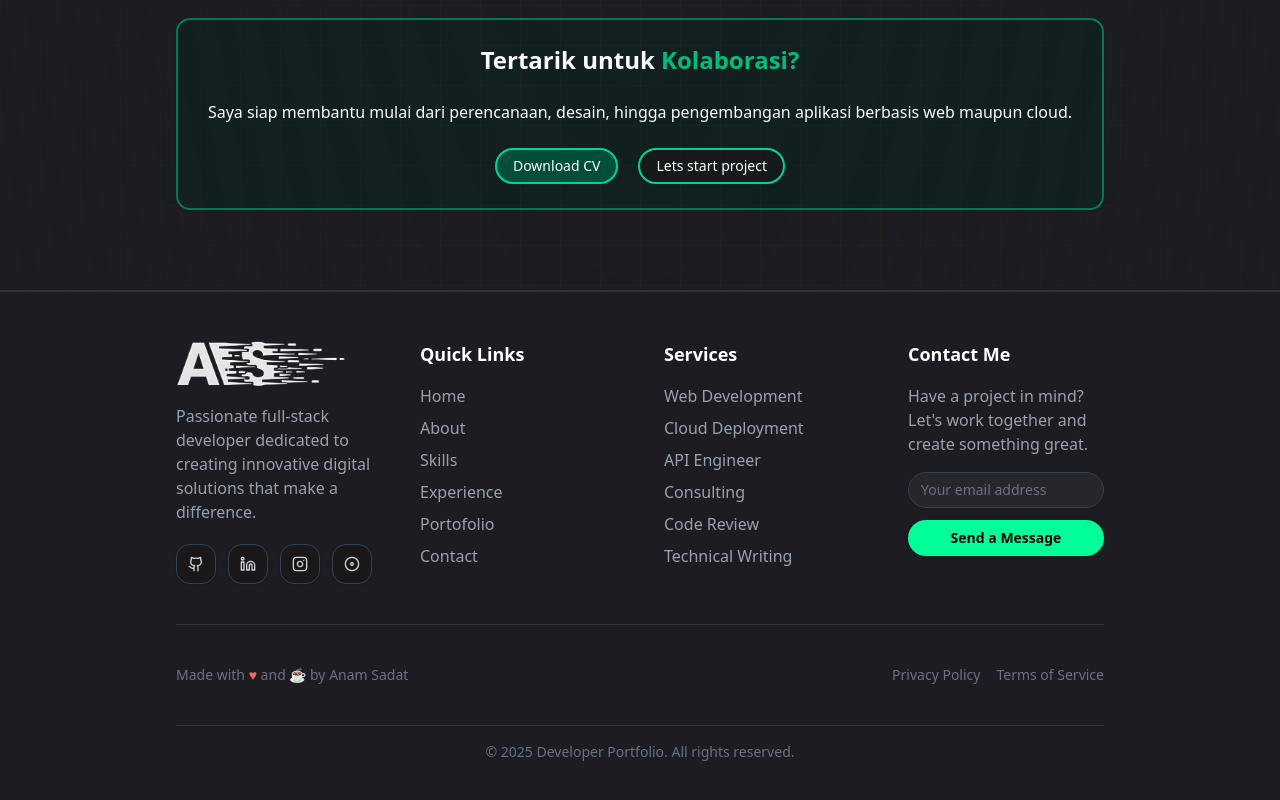
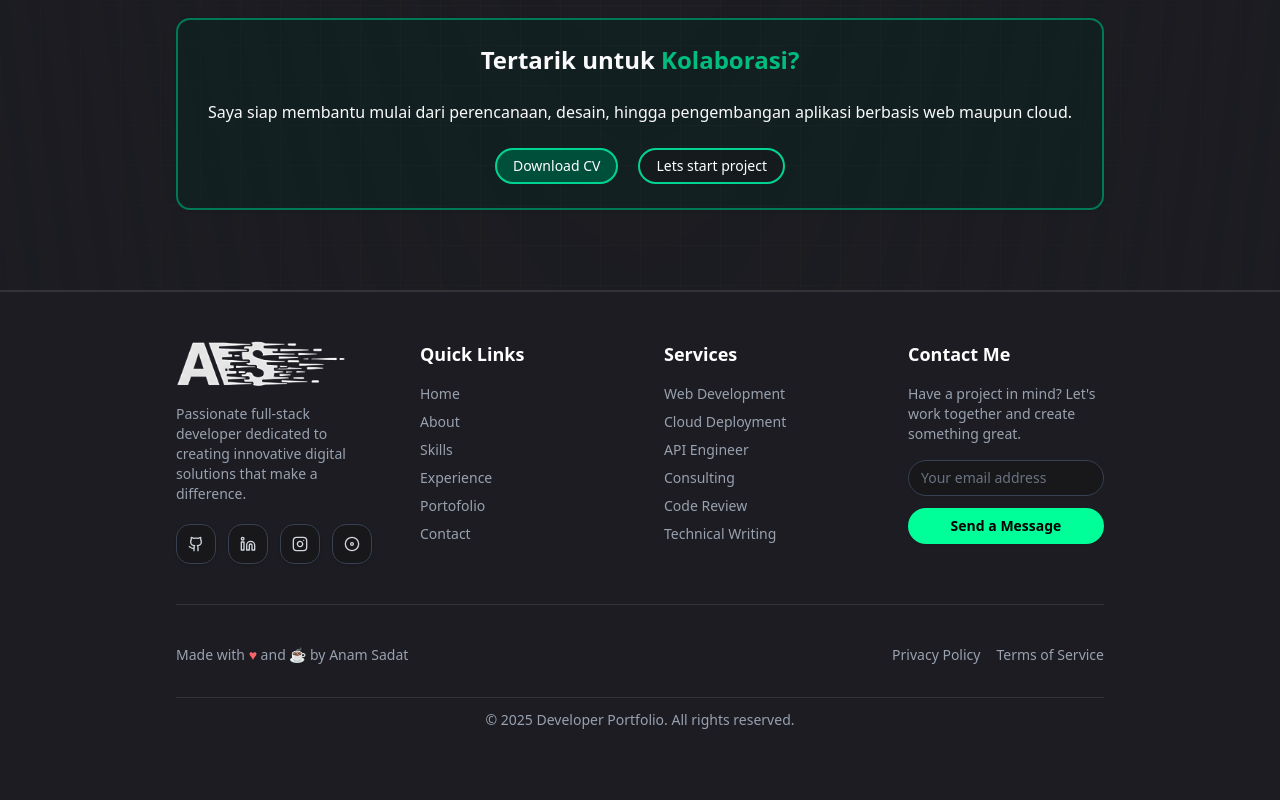
Before and after one commit to AnamSadat/portofolio-v1, a Next.js app: page / in a window 1280 px wide. Shown: the part 9075-9875 px from the top of the page. After the commit the page ends 9853 px from the top, so only its background shows below. Built offline with nearby package versions, Linux system fonts and the light colour scheme.

Commit message:
feat: responsive footer

```diff
--- a/src/components/organism/footer.tsx
+++ b/src/components/organism/footer.tsx
@@ -86,8 +86,9 @@ export function Footer() {
   ];
 
   return (
-    <footer className="bg-[#f9fafb] dark:bg-[#1c1c22] border-t-2 px-44 py-12 text-white">
-      <div className="mx-auto grid grid-cols-1 md:grid-cols-4 gap-12">
+    <footer className="bg-[#f9fafb] dark:bg-[#1c1c22] border-t-2 md:px-44 text-white">
+      <div className="mx-auto px-10 sm:px-0 py-10 sm:py-12">
+        <div className="grid grid-cols-1 md:grid-cols-2 lg:grid-cols-4 gap-10 lg:gap-12">
           {/* Brand + Description + Social Icons */}
           <div className="space-y-4">
             <Image
@@ -98,7 +99,7 @@ export function Footer() {
               className="object-contain"
             />
 
-          <p className="text-md text-gray-400">
+            <p className="text-sm sm:text-md text-gray-600 dark:text-gray-400">
               Passionate full-stack developer dedicated to creating innovative
               digital solutions that make a difference.
             </p>
@@ -111,7 +112,7 @@ export function Footer() {
                   target="_blank"
                   rel="noreferrer"
                   aria-label={item.label}
-                className="flex h-10 w-10 items-center justify-center rounded-xl border border-gray-700 bg-neutral-900/70 text-gray-300 shadow-sm transition-all duration-300 hover:-translate-y-1 hover:shadow-lg hover:shadow-emerald-600/50 hover:text-black hover:bg-custom"
+                  className="flex h-9 w-9 sm:h-10 sm:w-10 items-center justify-center rounded-xl border border-gray-300 dark:border-gray-700 bg-white/70 dark:bg-neutral-900/70 text-gray-700 dark:text-gray-300 shadow-sm transition-all duration-300 hover:-translate-y-1 hover:shadow-lg hover:shadow-emerald-600/50 hover:text-black! hover:bg-custom!"
                 >
                   {item.icon}
                 </Link>
@@ -121,8 +122,10 @@ export function Footer() {
 
           {/* Quick Links */}
           <div className="space-y-4">
-          <h3 className="text-lg font-semibold">Quick Links</h3>
-          <div className="flex flex-col space-y-2 text-gray-400 text-md">
+            <h3 className="text-base sm:text-lg font-semibold text-gray-900 dark:text-white">
+              Quick Links
+            </h3>
+            <div className="flex flex-col space-y-2 text-sm sm:text-md text-gray-600 dark:text-gray-400">
               {page.map((item) => (
                 <Link
                   key={item.href}
@@ -142,18 +145,22 @@ export function Footer() {
 
           {/* Services */}
           <div className="space-y-4">
-          <h3 className="text-lg font-bold">Services</h3>
-          <div className="flex flex-col space-y-2 text-gray-400 text-md">
+            <h3 className="text-base sm:text-lg font-bold text-gray-900 dark:text-white">
+              Services
+            </h3>
+            <div className="flex flex-col space-y-2 text-sm sm:text-md text-gray-600 dark:text-gray-400">
               {service.map((item) => (
                 <p key={item.id}>{item.name}</p>
               ))}
             </div>
           </div>
 
-        {/* Stay Updated */}
+          {/* Stay Updated / Contact Me */}
           <div className="space-y-4">
-          <h3 className="text-lg font-bold">Contact Me</h3>
-          <p className="text-gray-400 text-md">
+            <h3 className="text-base sm:text-lg font-bold text-gray-900 dark:text-white">
+              Contact Me
+            </h3>
+            <p className="text-sm sm:text-md text-gray-600 dark:text-gray-400">
               {
                 "Have a project in mind? Let's work together and create something great."
               }
@@ -163,11 +170,11 @@ export function Footer() {
               <Input
                 type="email"
                 placeholder="Your email address"
-              className=" rounded-full border-gray-700 bg-neutral-900/70 text-sm placeholder:text-gray-500 focus-visible:ring-emerald-500"
+                className="rounded-full border-gray-300 dark:border-gray-700 bg-white/80 dark:bg-neutral-900/70 text-sm placeholder:text-gray-500 focus-visible:ring-emerald-500"
               />
               <Button
                 type="submit"
-              className=" w-full rounded-full bg-custom text-sm cursor-pointer font-semibold text-black hover:bg-custom-border-button"
+                className="w-full rounded-full bg-custom text-sm cursor-pointer font-semibold text-black hover:bg-custom-border-button"
               >
                 Send a Message
               </Button>
@@ -175,18 +182,18 @@ export function Footer() {
           </div>
         </div>
 
-      <Separator className="my-10" />
+        <Separator className="my-8 sm:my-10" />
 
         {/* Bottom Bar */}
-      <div className=" text-gray-500">
+        <div className="text-gray-500 dark:text-gray-400">
           {/* First row → Made with | Privacy | Terms */}
-        <div className="flex flex-col items-center justify-between gap-4 md:flex-row">
-          <p className="text-sm">
+          <div className="flex flex-col items-center justify-between gap-3 sm:gap-4 md:flex-row">
+            <p className="text-xs sm:text-sm text-center md:text-left">
               Made with <span className="text-red-400">♥</span> and ☕ by Anam
               Sadat
             </p>
 
-          <div className="flex items-center gap-4 text-sm">
+            <div className="flex items-center gap-4 text-xs sm:text-sm">
               <Link href="/privacy-policy" className="hover:text-gray-300">
                 Privacy Policy
               </Link>
@@ -195,12 +202,15 @@ export function Footer() {
               </Link>
             </div>
           </div>
-        <Separator className="mt-10" />
+
+          <Separator className="mt-8" />
 
           {/* Second row → Center copyright */}
-        <p className="text-center text-sm mt-4">
-          © {new Date().getFullYear()} Developer Portfolio. All rights reserved.
+          <p className="text-center text-xs sm:text-sm mt-3">
+            © {new Date().getFullYear()} Developer Portfolio. All rights
+            reserved.
           </p>
+        </div>
       </div>
     </footer>
   );
```
Lines whose indentation alone changed are shown as unchanged.
